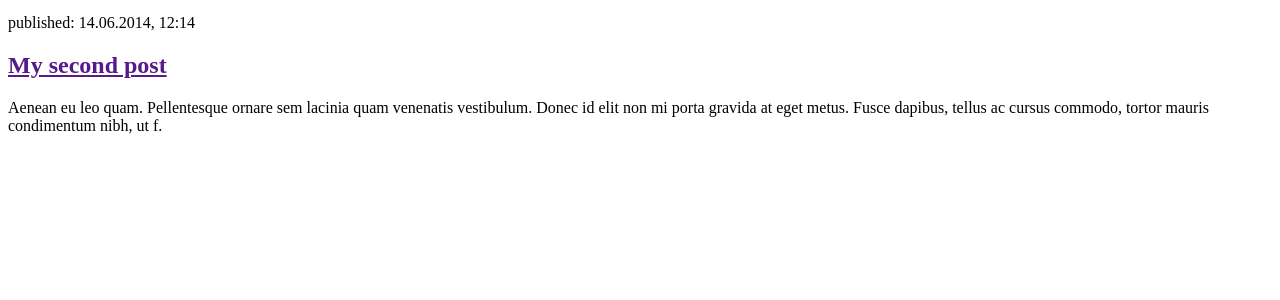
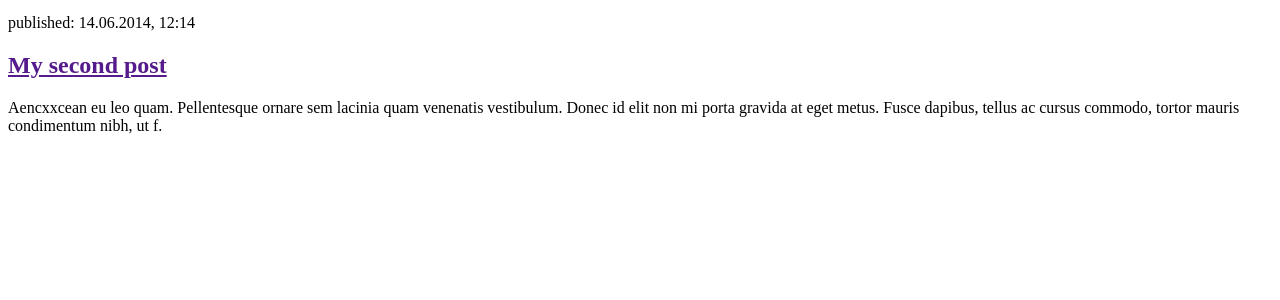
Before and after one commit to BartlomiejWarzecha/Django-blog, a Django app: page / in a window 1280 px wide. Shown: the part 189-489 px from the top of the page. Run offline with Django 3.2, Linux system fonts and the light colour scheme.

Commit message:
Zmieniony kod HTML na stronie.

```diff
--- a/blog/templates/blog/post_list.html
+++ b/blog/templates/blog/post_list.html
@@ -16,7 +16,7 @@
         <div>
             <p>published: 14.06.2014, 12:14</p>
             <h2><a href="">My second post</a></h2>
-            <p>Aenean eu leo quam. Pellentesque ornare sem lacinia quam venenatis vestibulum. Donec id elit non mi porta gravida at eget metus. Fusce dapibus, tellus ac cursus commodo, tortor mauris condimentum nibh, ut f.</p>
+            <p>Aencxxcean eu leo quam. Pellentesque ornare sem lacinia quam venenatis vestibulum. Donec id elit non mi porta gravida at eget metus. Fusce dapibus, tellus ac cursus commodo, tortor mauris condimentum nibh, ut f.</p>
         </div>
     </body>
 </html>
```
